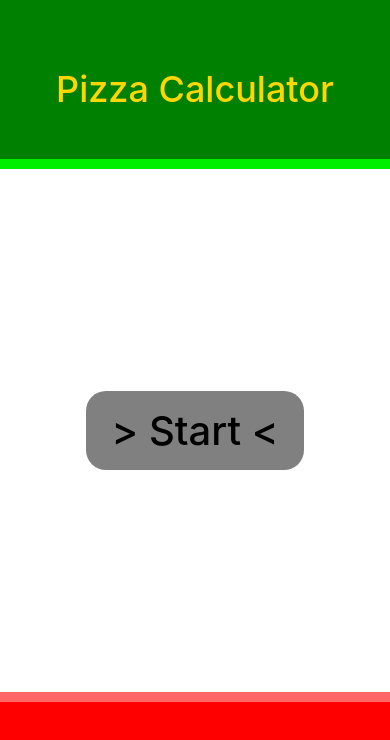
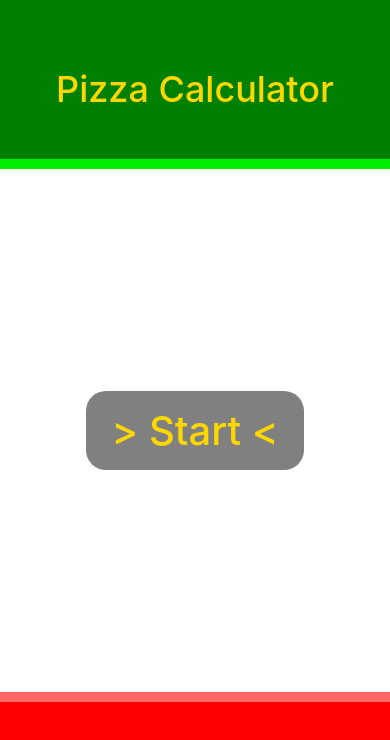
Before and after one commit to sharkand73/pizza_calculator_mobile, a React Native app: screen / in a window 390 px wide. Shown: the top 740 px of the page. Built offline with nearby package versions, Linux system fonts and the light colour scheme.

Commit message:
Text styling added

```diff
--- a/components/Dough.js
+++ b/components/Dough.js
@@ -2,20 +2,21 @@ import React, { useState } from 'react';
 import { StyleSheet, Text, TouchableOpacity, View } from 'react-native';
 import NumericInput from 'react-native-numeric-input';
 
-const Dough = () => {
+const Dough = ({setStartPressed}) => {
     const [doughWeight, setDoughWeight] = useState(1000);
     return (
         <View style={styles.container}>
             <View style={styles.header}></View>
             <View style={styles.body}>
-                <Text>
-                Weight of dough?
+                <Text style={styles.labelText}>
+                Weight of dough (g)?
                 </Text>
                 <NumericInput value = {doughWeight}
                 onChange = {value => setDoughWeight(value)}
                 />
-                <TouchableOpacity>
-                <Text>Next &gt;&gt;</Text>
+                <TouchableOpacity style={styles.button}
+                onPress = {() => setStartPressed(false)}>
+                <Text style={styles.buttonText}>Next &gt;&gt;</Text>
             </TouchableOpacity>
             </View>
             <View style={styles.footer}></View>
@@ -37,15 +38,15 @@ const styles = StyleSheet.create({
         paddingTop: 20,
         height: '20%'
     },
-    headerText: {
-        color: '#FFD700',
+    labelText: {
+        color: '#777',
         fontSize: 36,
         padding: 26,
         fontWeight: "500",
     },
     body: {
         alignItems: 'center',
-        justifyContent: 'center',
+        justifyContent: 'space-around',
         height: '62%'
     },
     button: {
@@ -54,8 +55,9 @@ const styles = StyleSheet.create({
         borderRadius: 20
     },
     buttonText: {
-        fontSize: 40,
-        fontWeight: '500'
+        fontSize: 32,
+        fontWeight: '500',
+        color: '#FFD700'
     },
     footer: {
         backgroundColor: 'red',
--- a/components/Home.js
+++ b/components/Home.js
@@ -8,7 +8,7 @@ const Home = () => {
 
     if (startPressed) {
         return(
-            <Dough />
+            <Dough setStartPressed = {setStartPressed}/>
         )
     }
 
@@ -63,7 +63,8 @@ const styles = StyleSheet.create({
     },
     buttonText: {
         fontSize: 40,
-        fontWeight: '500'
+        fontWeight: '500',
+        color: '#FFD700'
     },
     footer: {
         backgroundColor: 'red',
```
